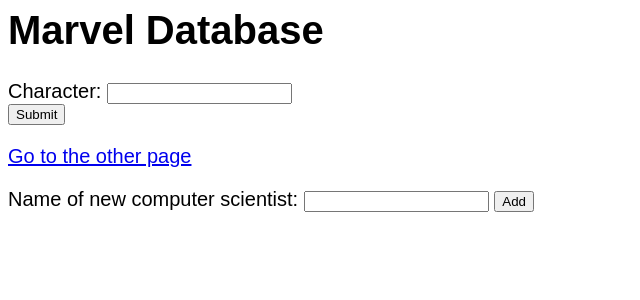
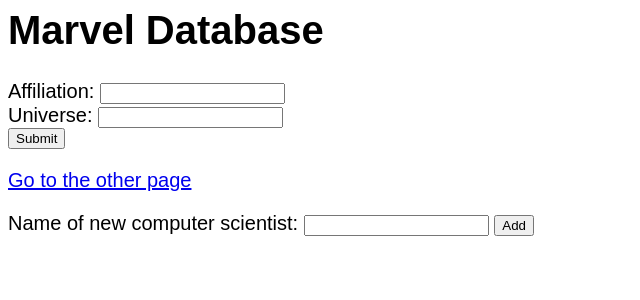
Before and after one commit to breanatate/MarvelDB, a Flask app: template templates/index.html in a window 1280 px wide. Shown: the top 300 px of the page, without its empty margins (0-640 px from the left). Run offline with Flask 2, Linux system fonts and the light colour scheme; the template is opened without the code that fills it: most values are stand-ins (such as "Sample title", 1, 10 or a date in 2020); parts of the project's set-up code (start-up, migrations or seed data) failed here and were passed over.

Commit message:
uni and aff

```diff
--- a/templates/index.html
+++ b/templates/index.html
@@ -10,9 +10,15 @@
 <body>
   <h1>Marvel Database</h1>
   <form>
-    Character: <input list="characters">
-                  <datalist id= "characters">
+    Affiliation: <input list="affiliations">
+                  <datalist id= "affiliations">
                     {% for n in data %}
+                    <option value="{{n}}">{{n}}</option>
+                    {% endfor %}
+                  </datalist><br>
+    Universe: <input list="universes">
+                  <datalist id= "universes">
+                    {% for n in data2 %}
                     <option value="{{n}}">{{n}}</option>
                     {% endfor %}
                   </datalist><br>
```
